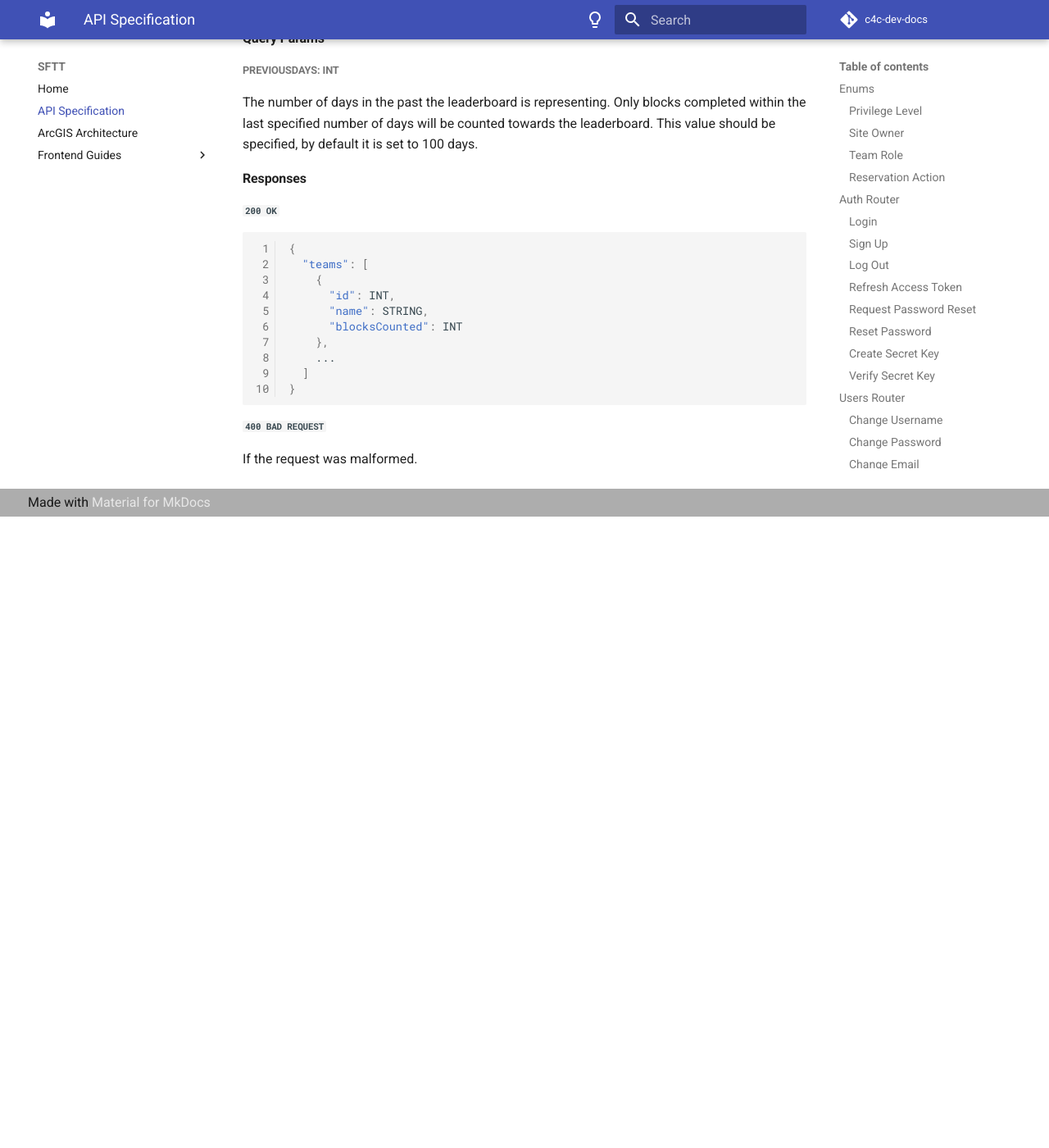
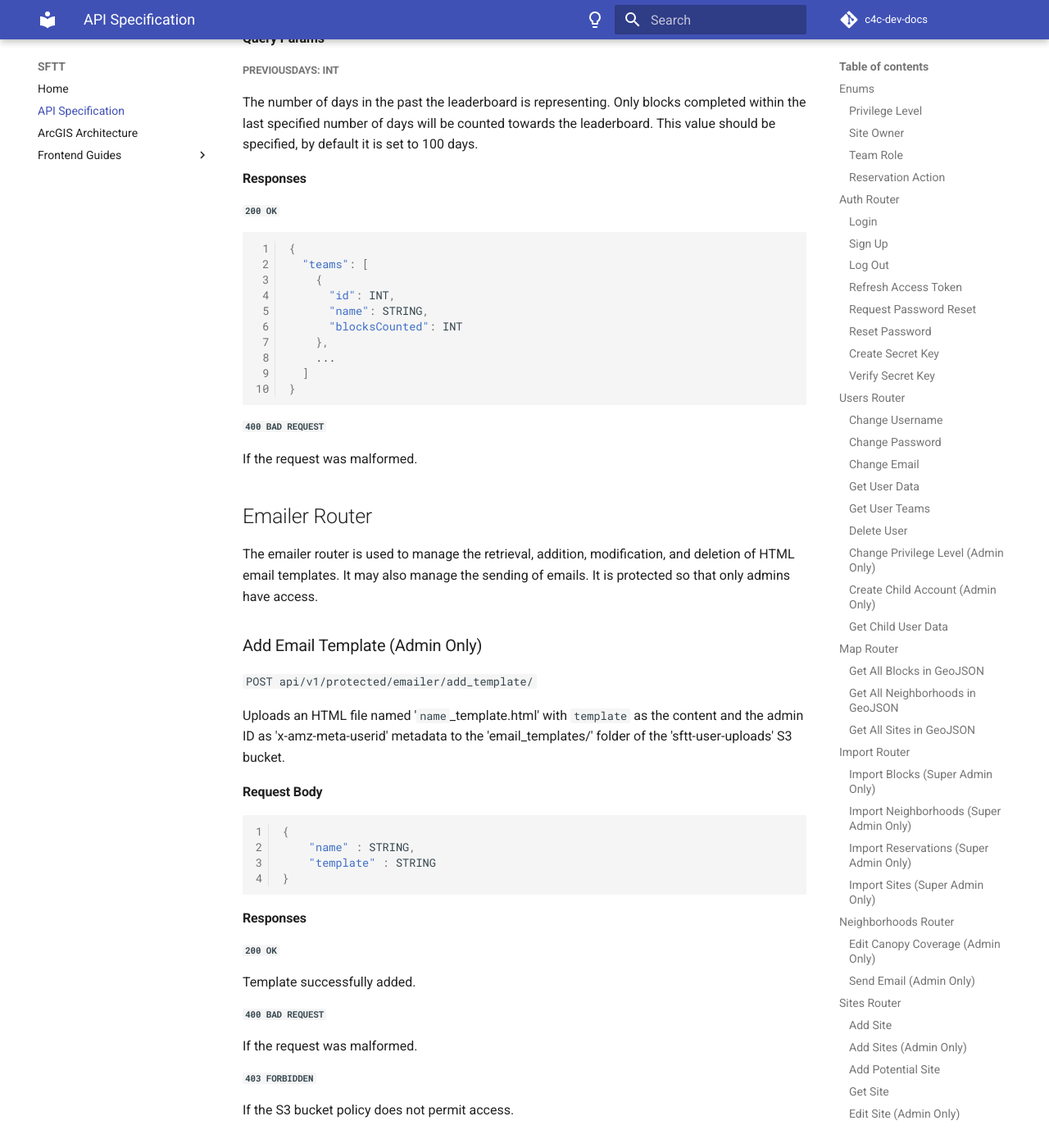
Before and after one commit to Code-4-Community/c4c-dev-docs, an MkDocs documentation site: the page built from docs/sftt/sftt-api-spec.md, in a window 1280 px wide and 1400 px high, scrolled down 61814 px. Shown: the whole window at 82% size. Built offline with MkDocs 1.6.1 and Material for MkDocs 9.7.7, drawn with Linux system fonts in a browser that asks for light colours; comment, search, counter and statistics services are not loaded; before the commit the page ends 62444 px from its top, so only the background shows below that; some of the changed text lies outside the part shown.

Commit message:
Update sftt-api-spec.md with Emailer Router (#121)
* Update sftt-api-spec.md with Emailer Router

* delete and load template names path params instead of request body

* rewording and load email template response

* edit template added query string

````diff
--- a/docs/sftt/sftt-api-spec.md
+++ b/docs/sftt/sftt-api-spec.md
@@ -2853,3 +2853,121 @@ The number of days in the past the leaderboard is representing. Only blocks comp
 ##### `400 BAD REQUEST`
 
 If the request was malformed.
+
+
+## Emailer Router
+
+The emailer router is used to manage the retrieval, addition, modification, and deletion of HTML email templates. It may also manage the sending of emails. It is protected so that only admins have access.
+
+### Add Email Template (Admin Only)
+
+`POST api/v1/protected/emailer/add_template/`
+
+Uploads an HTML file named '`name`_template.html' with `template` as the content and the admin ID as 'x-amz-meta-userid' metadata to the 'email_templates/' folder of the 'sftt-user-uploads' S3 bucket.
+
+#### Request Body
+
+```json
+{
+    "name" : STRING,
+    "template" : STRING
+}
+```
+
+#### Responses
+
+##### `200 OK`
+
+Template successfully added.
+
+##### `400 BAD REQUEST`
+
+If the request was malformed.
+
+##### `403 FORBIDDEN`
+
+If the S3 bucket policy does not permit access.
+
+### Edit Email Template (Admin Only)
+
+`POST api/v1/protected/emailer/edit_template/:template_name`
+
+Overwrites an existing HTML file named '`template_name`' with `template` as the content and the admin ID as 'x-amz-meta-userid' metadata to the 'email_templates/' folder of the 'sftt-user-uploads' S3 bucket.
+
+#### Request Body
+
+```json
+{
+    "template" : STRING
+}
+```
+
+#### Responses
+
+##### `200 OK`
+
+Template successfully edited.
+
+##### `400 BAD REQUEST`
+
+If the request was malformed.
+
+##### `403 FORBIDDEN`
+
+If the S3 bucket policy does not permit access.
+
+### Delete Email Template (Admin Only)
+
+`POST api/v1/protected/emailer/delete_template/:template_name`
+
+Deletes an existing HTML file named '`template_name`' in the 'email_templates/' folder of the 'sftt-user-uploads' S3 bucket.
+
+#### Request Body
+
+No Request Body
+
+#### Responses
+
+##### `200 OK`
+
+Template successfully deleted.
+
+##### `400 BAD REQUEST`
+
+If the request was malformed.
+
+##### `403 FORBIDDEN`
+
+If the S3 bucket policy does not permit access.
+
+### Load Email Template (Admin Only)
+
+`GET api/v1/protected/emailer/load_template/:template_name`
+
+Loads an existing HTML file named '`template_name`' in the 'email_templates/' folder of the 'sftt-user-uploads' S3 bucket.
+
+#### Request Body
+
+No Request Body
+
+#### Responses
+
+##### `200 OK`
+
+Template successfully loaded.
+
+```json
+{
+    "name" : STRING,
+    "template" : STRING,
+    "author" : INT
+}
+```
+
+##### `400 BAD REQUEST`
+
+If the request was malformed.
+
+##### `403 FORBIDDEN`
+
+If the S3 bucket policy does not permit access.
````
